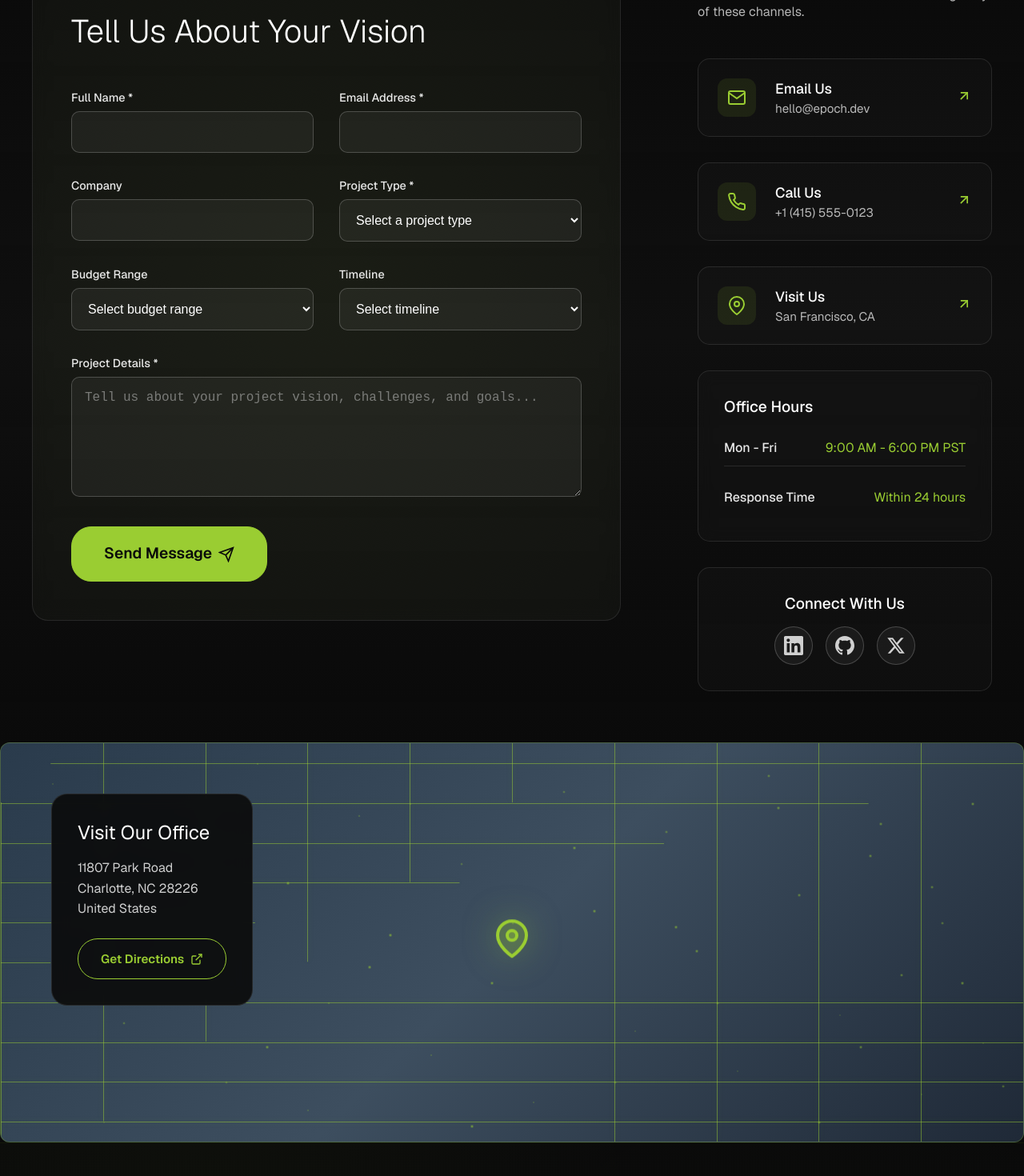
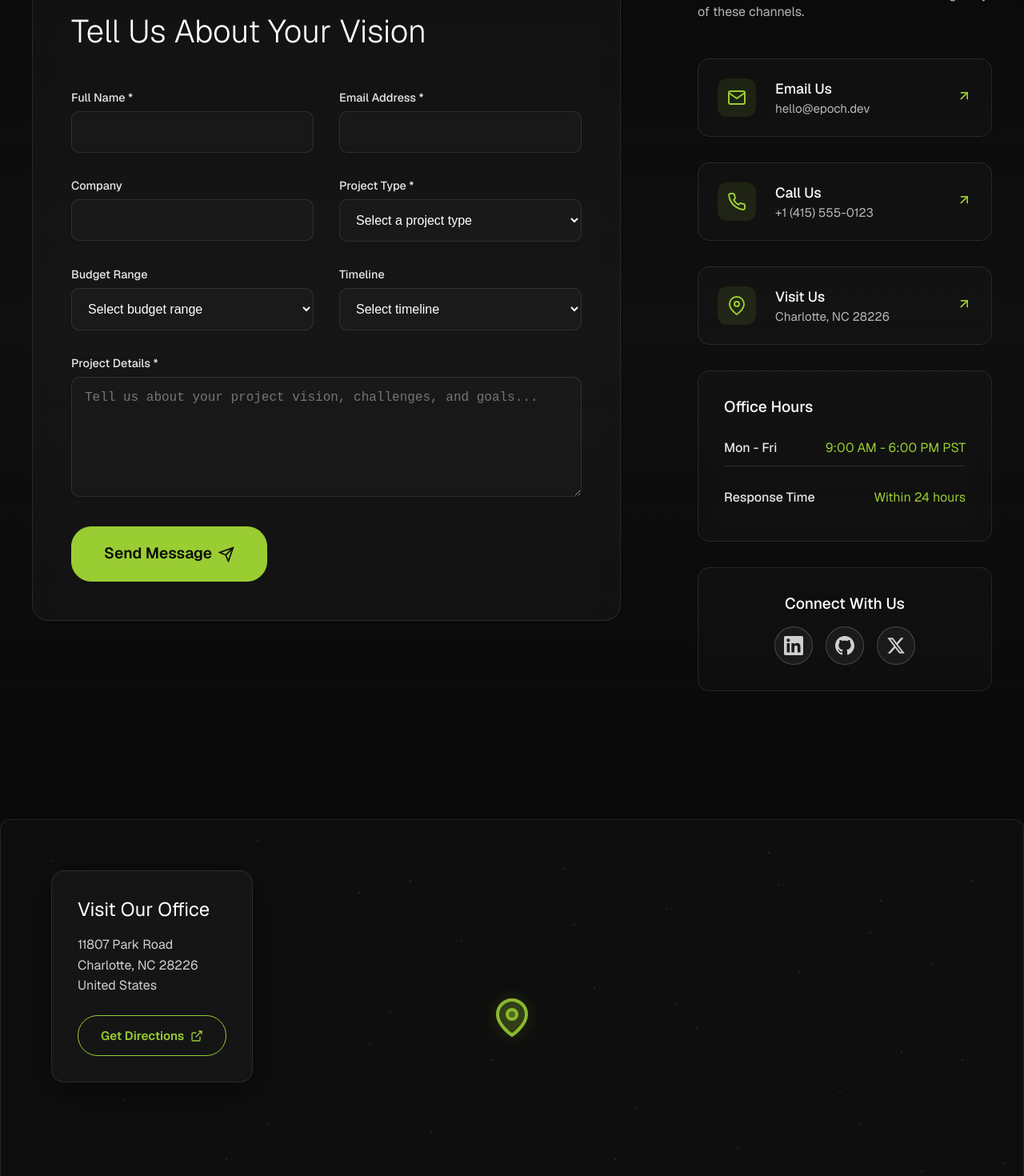
Before and after one commit to EPOCH-SOFTWARE/epoch, a Next.js app: page /contact in a window 1280 px wide. Shown: the part 880-2350 px from the top of the page at 80% size. Built offline with nearby package versions, Linux system fonts and the light colour scheme.

Commit message:
[UI] - clients, contact UI update

```diff
--- a/src/components/pages/contact/index.tsx
+++ b/src/components/pages/contact/index.tsx
@@ -106,7 +106,7 @@ export default function ContactPage() {
         </svg>
       ),
       title: 'Visit Us',
-      detail: 'San Francisco, CA',
+      detail: 'Charlotte, NC 28226',
       action: '#location'
     }
   ];
--- a/styles/ContactPage.module.css
+++ b/styles/ContactPage.module.css
@@ -105,8 +105,9 @@
 .contactSection {
   position: relative;
   z-index: 2;
-  padding: 4rem 2rem 8rem;
+  padding: 4rem 2rem 6rem;
   background: linear-gradient(180deg, transparent 0%, rgba(20, 20, 20, 0.5) 50%, transparent 100%);
+  margin-bottom: 4rem;
 }
 
 .contactContainer {
@@ -120,24 +121,36 @@
 
 /* Form Section */
 .formSection {
-  background: rgba(255, 255, 255, 0.02);
+  background: rgba(255, 255, 255, 0.03);
   border: 1px solid rgba(255, 255, 255, 0.1);
   border-radius: 20px;
   padding: 3rem;
   backdrop-filter: blur(10px);
   position: relative;
   overflow: hidden;
+  transition: all 0.3s ease;
 }
 
 .formSection::before {
   content: '';
   position: absolute;
-  top: -50%;
-  left: -50%;
-  width: 200%;
-  height: 200%;
-  background: radial-gradient(circle, rgba(154, 205, 50, 0.05) 0%, transparent 70%);
-  animation: rotate 20s linear infinite;
+  top: 0;
+  left: 0;
+  right: 0;
+  height: 3px;
+  background: linear-gradient(90deg, transparent, #9ACD32, transparent);
+  transform: translateX(-100%);
+  transition: transform 0.6s ease;
+}
+
+.formSection:hover::before {
+  transform: translateX(0);
+}
+
+.formSection:hover {
+  background: rgba(255, 255, 255, 0.05);
+  border-color: rgba(154, 205, 50, 0.3);
+  box-shadow: 0 20px 40px rgba(0, 0, 0, 0.2);
 }
 
 .sectionHeader {
@@ -194,8 +207,8 @@
 .textarea {
   width: 100%;
   padding: 1rem;
-  background: rgba(255, 255, 255, 0.05);
-  border: 1px solid rgba(255, 255, 255, 0.2);
+  background: rgba(255, 255, 255, 0.02);
+  border: 1px solid rgba(255, 255, 255, 0.1);
   border-radius: 10px;
   color: #ffffff;
   font-size: 1rem;
@@ -265,24 +278,30 @@
 .select:focus,
 .textarea:focus {
   outline: none;
-  border-color: #9ACD32;
-  background: rgba(255, 255, 255, 0.08);
+  border-color: rgba(154, 205, 50, 0.5);
+  background: rgba(255, 255, 255, 0.03);
+  box-shadow: 0 0 0 2px rgba(154, 205, 50, 0.1);
 }
 
 .input.focused,
 .select.focused,
 .textarea.focused {
-  border-color: #9ACD32;
+  border-color: rgba(154, 205, 50, 0.5);
 }
 
 .inputGlow {
   position: absolute;
-  inset: 0;
+  inset: -1px;
   border-radius: 10px;
-  background: radial-gradient(circle at center, rgba(154, 205, 50, 0.2) 0%, transparent 70%);
+  background: linear-gradient(135deg,
+    rgba(154, 205, 50, 0.05) 0%,
+    transparent 50%,
+    rgba(154, 205, 50, 0.05) 100%
+  );
   opacity: 0;
   transition: opacity 0.3s ease;
   pointer-events: none;
+  z-index: 1;
 }
 
 .input:focus ~ .inputGlow,
@@ -537,7 +556,7 @@
   position: relative;
   z-index: 2;
   height: 500px;
-  margin-top: -4rem;
+  margin-top: 2rem;
 }
 
 .mapContainer {
@@ -551,12 +570,13 @@
   top: 4rem;
   left: 4rem;
   z-index: 3;
-  background: rgba(10, 10, 10, 0.9);
-  backdrop-filter: blur(10px);
+  background: rgba(255, 255, 255, 0.03);
+  backdrop-filter: blur(20px);
   border: 1px solid rgba(255, 255, 255, 0.1);
-  border-radius: 20px;
+  border-radius: 16px;
   padding: 2rem;
   max-width: 300px;
+  box-shadow: 0 10px 40px rgba(0, 0, 0, 0.5);
 }
 
 .mapTitle {
@@ -592,43 +612,40 @@
   position: relative;
   width: 100%;
   height: 100%;
-  background: linear-gradient(135deg, #2a3b4c 0%, #3d4e5f 50%, #1f2937 100%);
-  border: 1px solid rgba(154, 205, 50, 0.25);
+  background: rgba(255, 255, 255, 0.02);
+  border: 1px solid rgba(255, 255, 255, 0.1);
   border-radius: 12px;
   display: flex;
   align-items: center;
   justify-content: center;
   overflow: hidden;
   position: relative;
+  backdrop-filter: blur(10px);
 }
 
 .mapGrid {
   position: absolute;
   inset: 0;
-  opacity: 1;
+  opacity: 0.15;
 }
 
 .gridLine {
   position: absolute;
-  background: #9ACD32;
-  opacity: 0.5;
-  box-shadow: 0 0 10px rgba(154, 205, 50, 0.3);
+  opacity: 1;
 }
 
 .gridLine:nth-child(odd) {
   width: 1px;
   height: 100%;
-  left: calc(var(--index) * 5%);
-  animation: slideDown 10s linear infinite;
-  animation-delay: calc(var(--index) * 0.5s);
+  left: calc(var(--index) * 20%);
+  background: rgba(154, 205, 50, 0.1);
 }
 
 .gridLine:nth-child(even) {
   width: 100%;
   height: 1px;
-  top: calc(var(--index) * 5%);
-  animation: slideRight 10s linear infinite;
-  animation-delay: calc(var(--index) * 0.5s);
+  top: calc(var(--index) * 20%);
+  background: rgba(154, 205, 50, 0.1);
 }
 
 .mapPattern {
@@ -641,10 +658,9 @@
   position: absolute;
   width: 2px;
   height: 2px;
-  background: rgba(154, 205, 50, 0.6);
+  background: rgba(154, 205, 50, 0.3);
   border-radius: 50%;
-  animation: pulse 3s ease-in-out infinite;
-  animation-delay: calc(var(--dot-index) * 0.1s);
+  opacity: 0.6;
 }
 
 /* Distribute dots across the map in a grid-like pattern with offsets */
@@ -707,8 +723,8 @@
   position: relative;
   z-index: 2;
   color: #9ACD32;
-  animation: bounce 2s ease-in-out infinite;
-  filter: drop-shadow(0 0 20px rgba(154, 205, 50, 0.5));
+  filter: drop-shadow(0 0 10px rgba(154, 205, 50, 0.3));
+  opacity: 0.9;
 }
 
 /* Animations */
@@ -734,11 +750,6 @@
   }
 }
 
-@keyframes rotate {
-  from { transform: rotate(0deg); }
-  to { transform: rotate(360deg); }
-}
-
 @keyframes slideDown {
   from { transform: translateY(-100%); }
   to { transform: translateY(100%); }
@@ -756,12 +767,12 @@
 
 @keyframes pulse {
   0%, 100% {
-    opacity: 0.3;
     transform: scale(1);
+    opacity: 1;
   }
   50% {
-    opacity: 1;
-    transform: scale(1.5);
+    transform: scale(1.2);
+    opacity: 0.8;
   }
 }
 
```
Also changed, not shown: styles/ClientsPage.module.css (+44 -1 lines).
